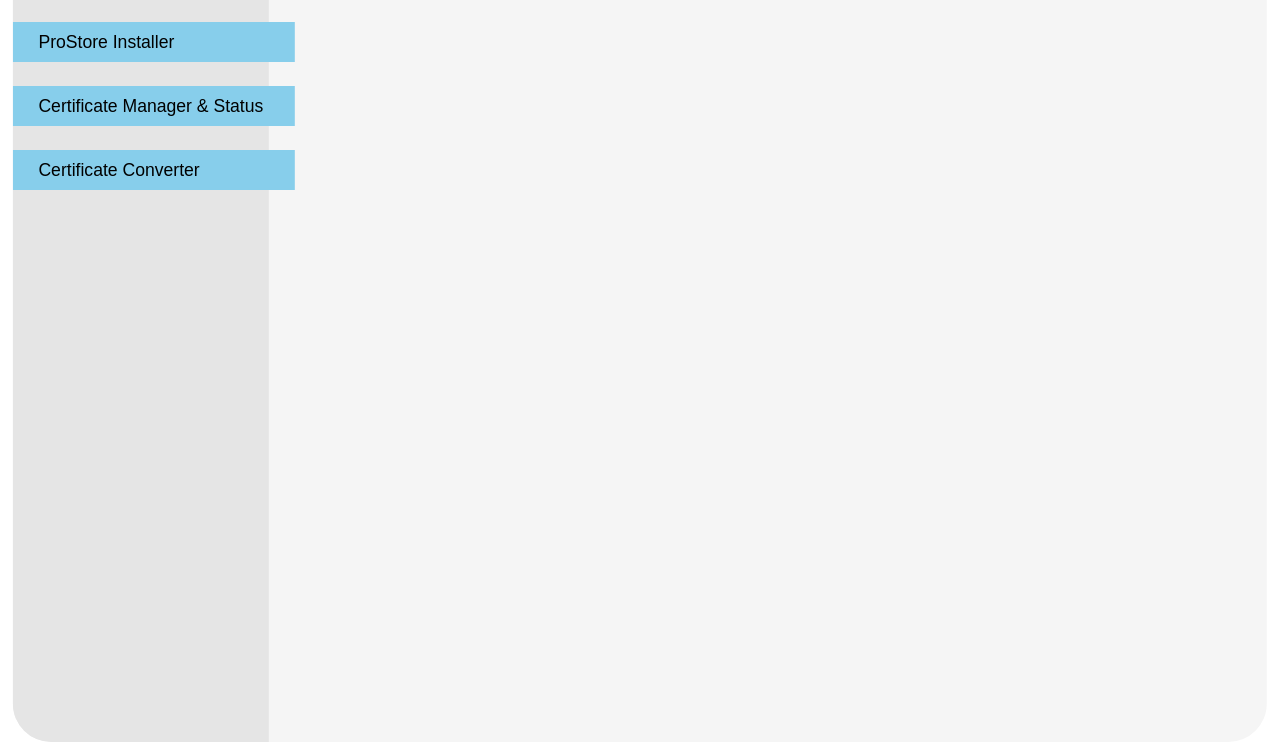
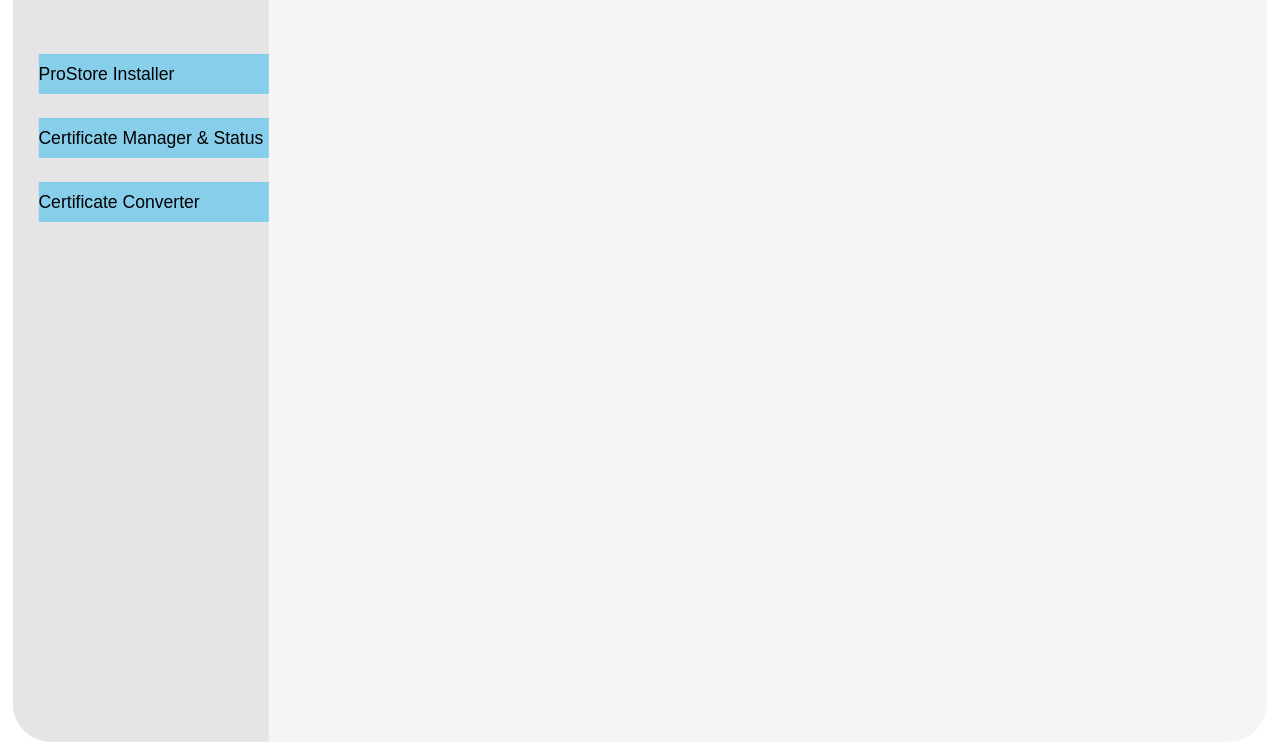
Before and after one commit to ProStore-iOS/ProStore-iOS.github.io, a plain HTML site: page web/index.html in a window 1280 px wide. Shown: the part 50-800 px from the top of the page. Drawn offline with Linux system fonts and the light colour scheme.

Commit message:
Update styles.css

```diff
--- a/web/styles.css
+++ b/web/styles.css
@@ -60,11 +60,13 @@ main {
   background-color: #e5e5e5;
   width: 20dvw;
   height: 100%;
+  padding-top: 7dvh;
+  padding-left: 2dvw;
+  box-sizing: border-box;
   display: flex;
   flex-direction: column;
   font-family: "Aptos", "Arial", sans-serif;
   gap: 3dvh;
-  padding-top: 3dvh;
 }
 
 .sidebar-item {
@@ -72,8 +74,9 @@ main {
   background-color: skyblue;
   height: 5dvh;
   width: 100%;
-  padding-left: 2dvw;
+  /* Remove padding-left, it’s handled by sidebar */
   display: flex;
   align-items: center;
   font-size: clamp(1.6dvh, 2.2dvh, 3dvh);
+  box-sizing: border-box;
 }
```
